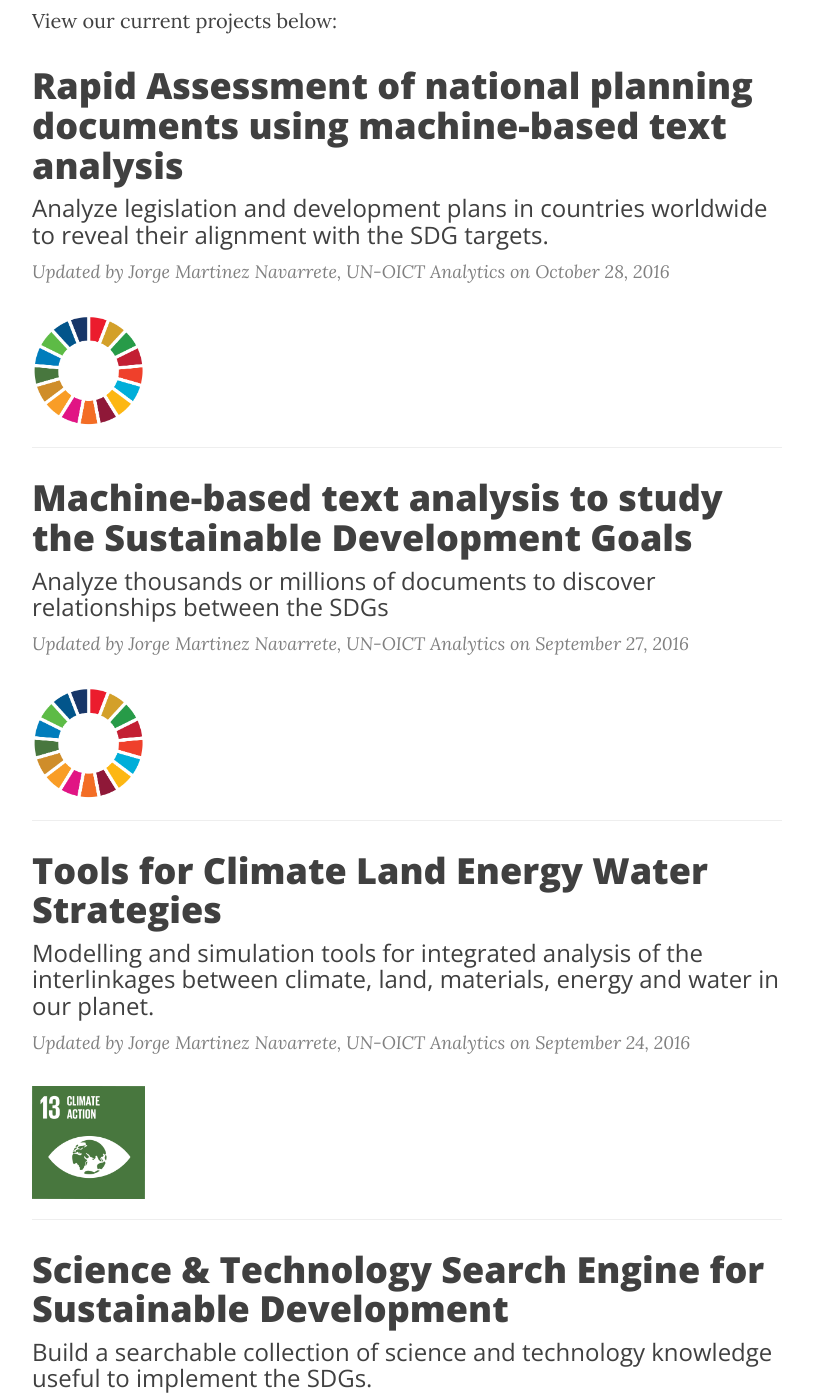
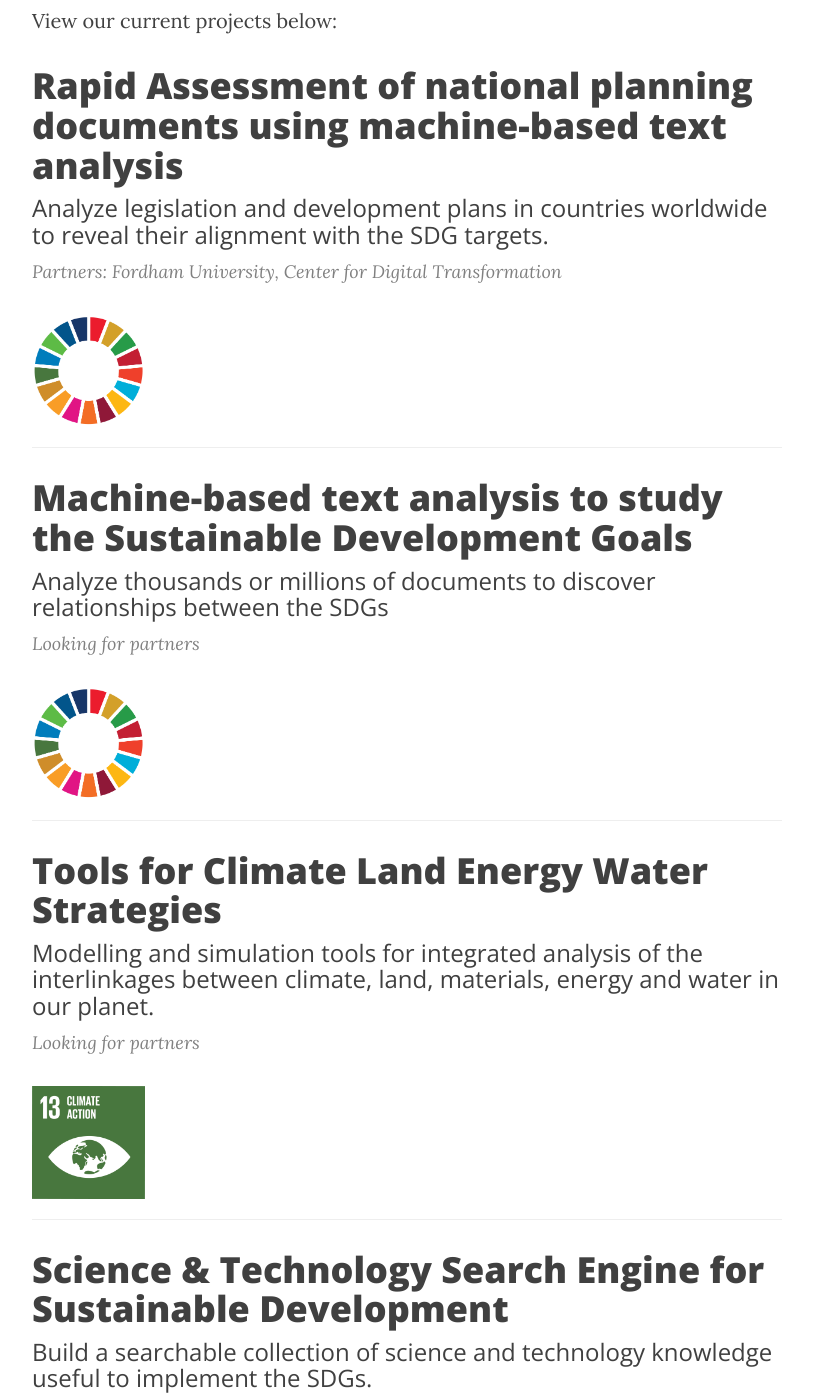
Before and after one commit to jmmnn/ICT4SD.github.io, a Jekyll site: the page built from index.html, in a window 1280 px wide and 1400 px high, scrolled down 1138 px. Shown: the whole window, without its empty margins (233-1046 px from the left). Built offline with Jekyll 4.4.1, drawn with Linux system fonts in a browser that asks for light colours; nearby versions of some CDN libraries; the list of posts is cut into pages by our own code; some of the changed text lies outside the part shown.

Commit message:
added partners to snippet

```diff
--- a/_posts/2016-09-27-Project_ST_SEARCH.markdown
+++ b/_posts/2016-09-27-Project_ST_SEARCH.markdown
@@ -7,6 +7,7 @@ repository: "Science_Technology_Search"
 date:       2016-09-21 11:00:00
 author:     "Jorge Martinez Navarrete, UN-OICT Analytics"
 goal:		09
+partners:   "Fordham University, Center for Digital Transformation"
 
 ---
 Project Objective
--- a/index.html
+++ b/index.html
@@ -26,7 +26,13 @@
         </h3>
         {% endif %}
     </a>
-    <p class="post-meta">Updated by {% if post.author %}{{ post.author }}{% else %}{{ site.title }}{% endif %} on {{ post.date | date: "%B %-d, %Y" }}</p>
+
+    <p class="post-meta">
+      {% if post.partners %}
+      Partners: {{ post.partners }}{% else %}
+      Looking for partners {% endif %}
+    </p>
+
     {% if post.goal %}
         <img src="{{ site.baseurl }}/img/goals/E_SDG goals_icons-individual-rgb-{{post.goal}}.png" alt="SDG" width="15%">
     {% endif %}
```
